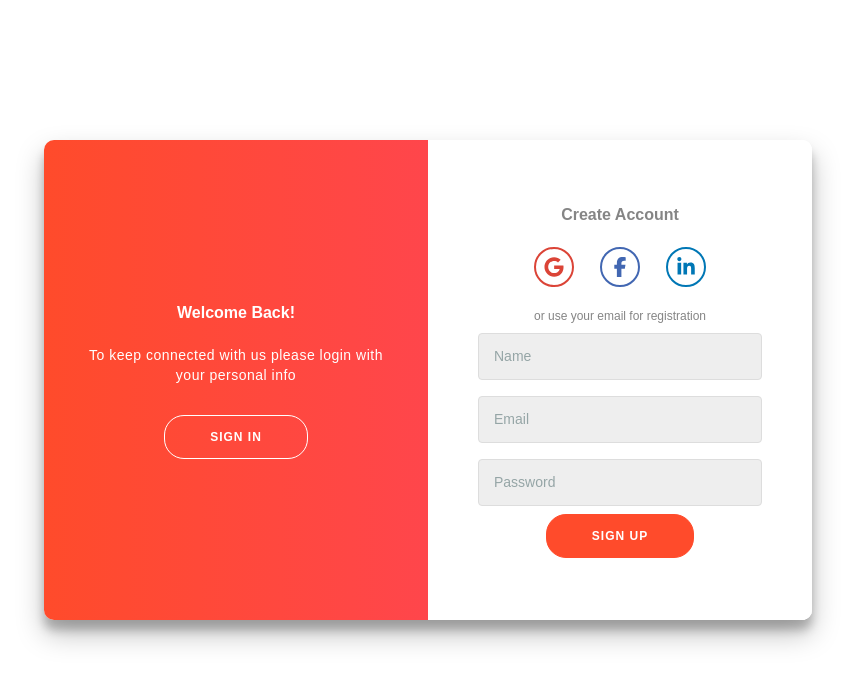
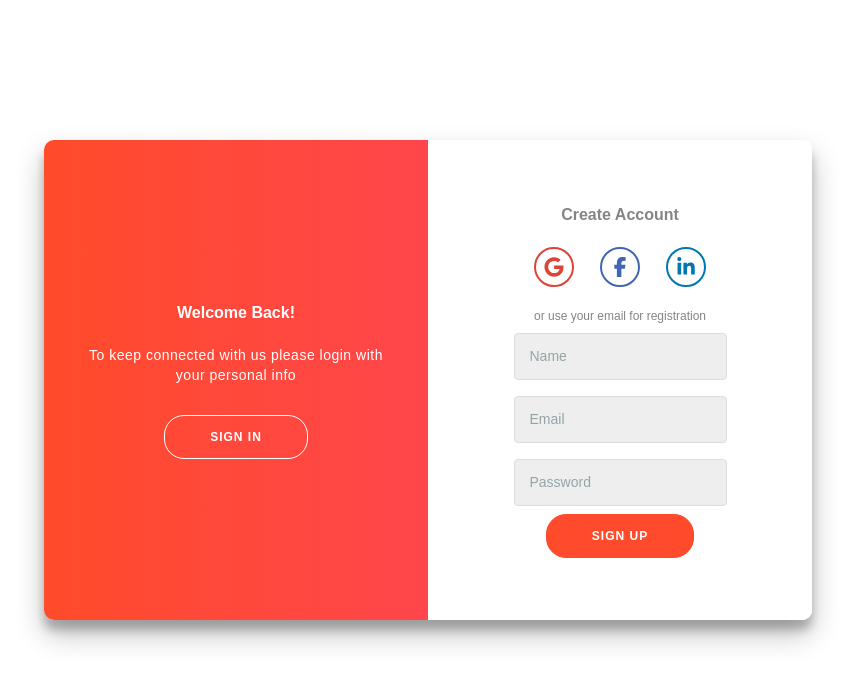
Before and after one commit to megicula27/Dugout, a Next.js app: page /auth in a window 1280 px wide. Both pictures are taken after a click on the button "SIGN UP". Shown: the top 684 px of the page, without its empty margins (212-1067 px from the left). Built offline with nearby package versions, Linux system fonts and the light colour scheme; no server answers.

Commit message:
added form validation

```diff
--- a/package.json
+++ b/package.json
@@ -16,6 +16,7 @@
     "axios": "^1.7.7",
     "bcrypt": "^5.1.1",
     "bcryptjs": "^2.4.3",
+    "formik": "^2.4.6",
     "framer-motion": "^11.11.11",
     "lucide-react": "^0.454.0",
     "mongodb": "^6.10.0",
@@ -24,7 +25,8 @@
     "next-auth": "^4.24.10",
     "react": "^18.2.0",
     "react-dom": "^18.2.0",
-    "styled-components": "^6.1.13"
+    "styled-components": "^6.1.13",
+    "yup": "^1.4.0"
   },
   "devDependencies": {
     "eslint": "^8",
--- a/src/app/auth/signup/SignUp.js
+++ b/src/app/auth/signup/SignUp.js
@@ -3,55 +3,36 @@ import React, { useState } from "react";
 import { useRouter } from "next/navigation";
 import { signIn } from "next-auth/react";
 import axios from "axios";
-// Import Font Awesome components
 import { FontAwesomeIcon } from "@fortawesome/react-fontawesome";
 import {
   faGoogle,
   faFacebookF,
   faLinkedinIn,
 } from "@fortawesome/free-brands-svg-icons";
-// Import Font Awesome config
 import { config } from "@fortawesome/fontawesome-svg-core";
 import "@fortawesome/fontawesome-svg-core/styles.css";
-// Prevent Font Awesome from adding its CSS since we did it manually above
+import { Formik, Field, Form, ErrorMessage } from "formik";
+import { SignupSchema } from "@/schema/validationSchema";
+
 config.autoAddCss = false;
 
 const SignUpForm = () => {
-  const [state, setState] = useState({
-    username: "",
-    email: "",
-    password: "",
-  });
   const [error, setError] = useState("");
   const [isLoading, setIsLoading] = useState(false);
   const router = useRouter();
 
-  const handleChange = (evt) => {
-    const value = evt.target.value;
-    setState({
-      ...state,
-      [evt.target.name]: value,
-    });
-  };
-
-  const handleOnSubmit = async (evt) => {
-    evt.preventDefault();
+  const handleOnSubmit = async (values) => {
     setIsLoading(true);
     setError("");
 
     try {
-      const res = await axios.post("/api/auth/signup", {
-        username: state.username,
-        email: state.email,
-        password: state.password,
-      });
+      const res = await axios.post("/api/auth/signup", values);
 
       if (res.status === 201) {
-        // Automatically sign in after successful registration
         const result = await signIn("credentials", {
           redirect: false,
-          email: state.email,
-          password: state.password,
+          email: values.email,
+          password: values.password,
         });
 
         if (result?.error) {
@@ -64,15 +45,10 @@ const SignUpForm = () => {
       }
     } catch (error) {
       console.error("Signup error:", error);
-      if (
-        error.response &&
-        error.response.data &&
-        error.response.data.message
-      ) {
-        setError(error.response.data.message);
-      } else {
-        setError("An unexpected error occurred. Please try again later.");
-      }
+      setError(
+        error.response?.data?.message ||
+          "An unexpected error occurred. Please try again later."
+      );
     } finally {
       setIsLoading(false);
     }
@@ -92,7 +68,13 @@ const SignUpForm = () => {
 
   return (
     <div className="form-container sign-up-container">
-      <form onSubmit={handleOnSubmit}>
+      <Formik
+        initialValues={{ username: "", email: "", password: "" }}
+        validationSchema={SignupSchema}
+        onSubmit={handleOnSubmit}
+      >
+        {({ isSubmitting }) => (
+          <Form>
             <h1 style={{ color: "rgba(51, 51, 51, 0.6)" }}>Create Account</h1>
             <div className="social-container">
               <button
@@ -114,34 +96,38 @@ const SignUpForm = () => {
               or use your email for registration
             </span>
             {error && <div className="error-message">{error}</div>}
-        <input
-          type="text"
-          placeholder="Name"
+
+            <div>
+              <Field type="text" name="username" placeholder="Name" />
+              <ErrorMessage
                 name="username"
-          value={state.username}
-          onChange={handleChange}
-          required
+                component="div"
+                className="error-message"
               />
-        <input
-          type="email"
-          placeholder="Email"
+            </div>
+            <div>
+              <Field type="email" name="email" placeholder="Email" />
+              <ErrorMessage
                 name="email"
-          value={state.email}
-          onChange={handleChange}
-          required
+                component="div"
+                className="error-message"
               />
-        <input
-          type="password"
+            </div>
+            <div>
+              <Field type="password" name="password" placeholder="Password" />
+              <ErrorMessage
                 name="password"
-          placeholder="Password"
-          value={state.password}
-          onChange={handleChange}
-          required
+                component="div"
+                className="error-message"
               />
-        <button type="submit" disabled={isLoading}>
+            </div>
+
+            <button type="submit" disabled={isLoading || isSubmitting}>
               {isLoading ? "Signing Up..." : "Sign Up"}
             </button>
-      </form>
+          </Form>
+        )}
+      </Formik>
     </div>
   );
 };
--- /dev/null
+++ b/src/schema/validationSchema.js
@@ -0,0 +1,16 @@
+import * as Yup from "yup";
+
+export const SignupSchema = Yup.object().shape({
+  username: Yup.string()
+    .min(6, "Username must be at least 6 characters")
+    .required("Username is required"),
+  email: Yup.string()
+    .email("Invalid email address")
+    .required("Email is required"),
+  password: Yup.string()
+    .min(8, "Password must be at least 8 characters")
+    .matches(/[a-z]/, "Password must contain at least one lowercase letter")
+    .matches(/[A-Z]/, "Password must contain at least one uppercase letter")
+    .matches(/[0-9]/, "Password must contain at least one number")
+    .required("Password is required"),
+});
```
Also changed, not shown: 1 other file (tests, documents, lock files or other folders). Lines whose indentation alone changed are shown as unchanged.
